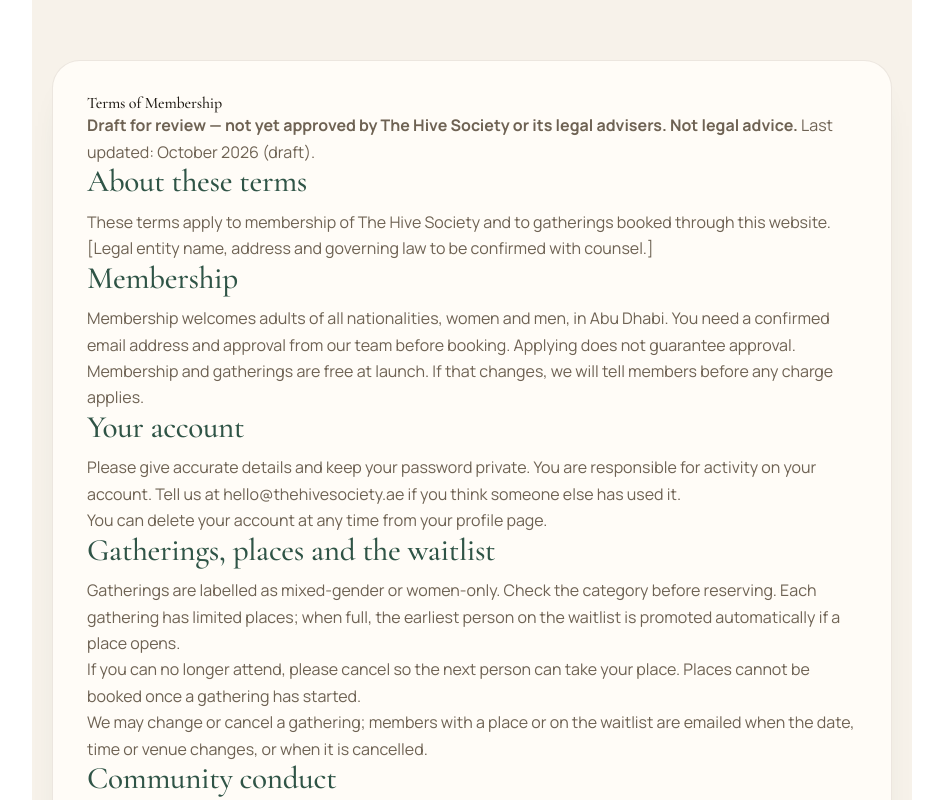
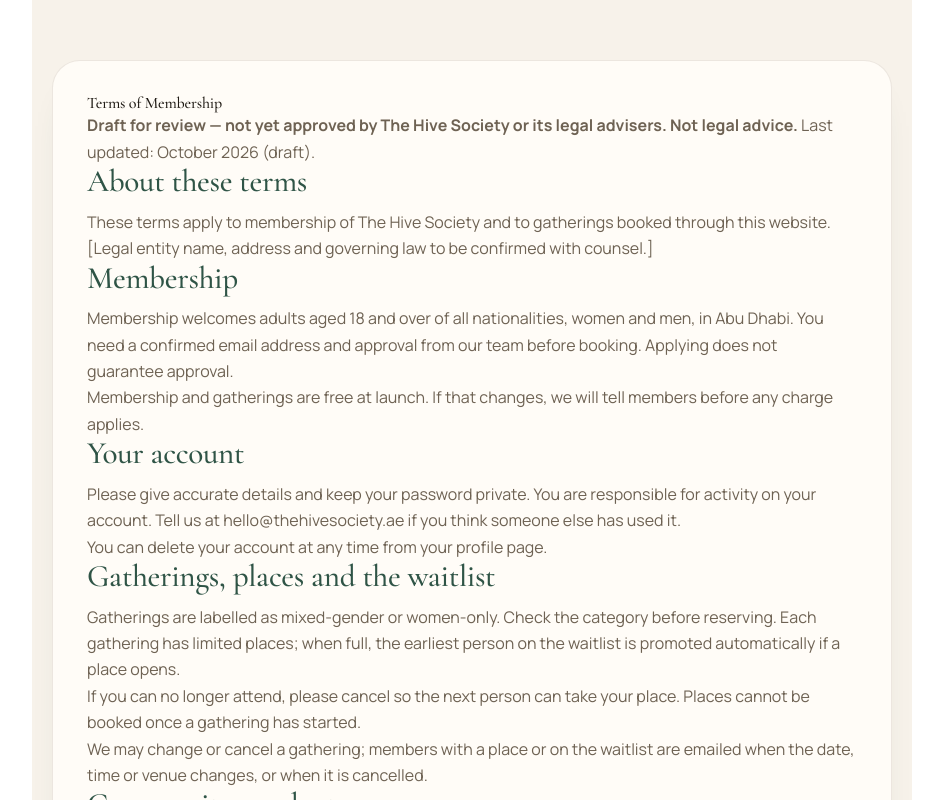
Before and after one commit to Kadir70-dev/hive, a Next.js app: page /terms in a window 1280 px wide. Shown: the top 800 px of the page, without its empty margins (168-1111 px from the left). Built offline with nearby package versions, Linux system fonts and the light colour scheme; no server answers.

Commit message:
fix(terms): make inclusive 18+ eligibility consistent

```diff
--- a/src/app/terms/page.tsx
+++ b/src/app/terms/page.tsx
@@ -15,7 +15,7 @@
   {
     title: "Membership",
     body: [
-      "Membership welcomes adults of all nationalities, women and men, in Abu Dhabi. You need a confirmed email address and approval from our team before booking. Applying does not guarantee approval.",
+      "Membership welcomes adults aged 18 and over of all nationalities, women and men, in Abu Dhabi. You need a confirmed email address and approval from our team before booking. Applying does not guarantee approval.",
       "Membership and gatherings are free at launch. If that changes, we will tell members before any charge applies.",
     ],
   },
```
